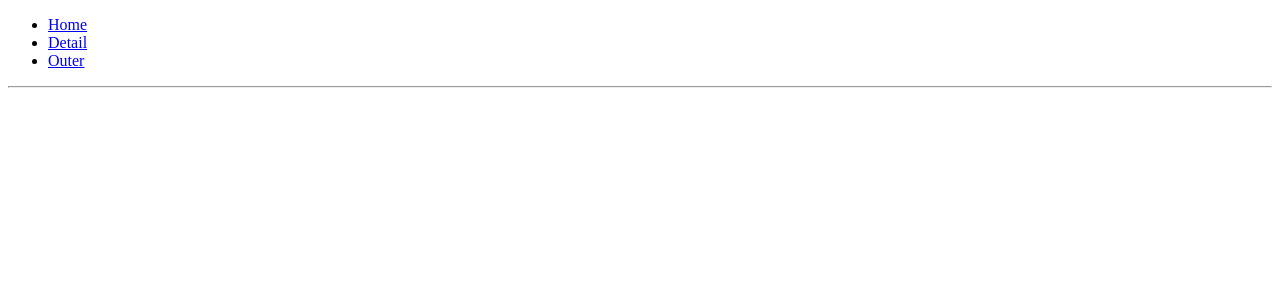
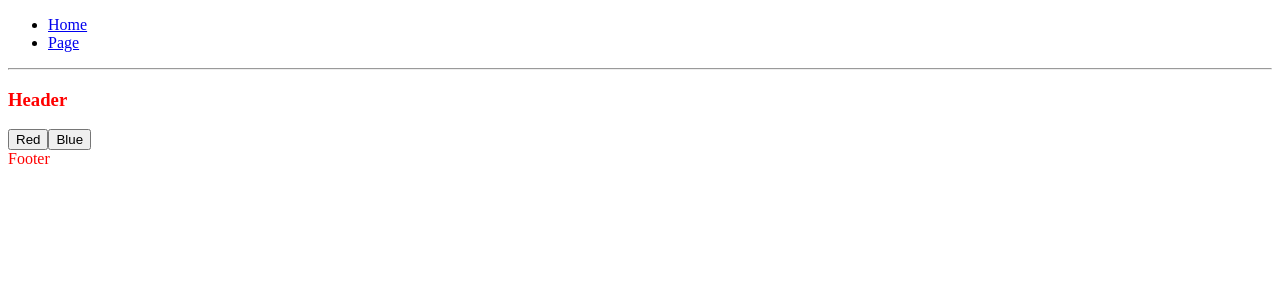
Before and after one commit to ZhoodJ/react-demo, a React app: page /page in a window 1280 px wide. Shown: the top 300 px of the page. Built offline with nearby package versions, Linux system fonts and the light colour scheme; the HTML template or start-up script is replaced by a standard one.

Commit message:
整合redux

```diff
--- /dev/null
+++ b/src/component/Body.jsx
@@ -0,0 +1,38 @@
+import React, {Component} from "react";
+import {connect} from "react-redux";
+
+class Body extends Component {
+
+    handleSwitchColor(color) {
+        if (this.props.onSwitchColor) {
+            this.props.onSwitchColor(color)
+        }
+    }
+
+    render() {
+        return (
+            <div>
+                <button onClick={this.handleSwitchColor.bind(this, "red")}>Red</button>
+                <button onClick={this.handleSwitchColor.bind(this, "blue")}>Blue</button>
+            </div>
+        )
+    }
+}
+
+const mapStateToProps = (state) => {
+    return {
+        themeColor: state.themeColor
+    }
+}
+
+const mapDispatchToProps = (dispatch) => {
+    return {
+        onSwitchColor: (color) => {
+            dispatch({type: 'CHANGE_COLOR', themeColor: color})
+        }
+    }
+}
+
+Body = connect(mapStateToProps, mapDispatchToProps)(Body);
+
+export default Body;
--- a/src/component/Detail.jsx
+++ /dev/null
@@ -1,10 +0,0 @@
-import React,{Component} from "react";
-import WrapWithData from "./WrapWithData.jsx";
-
-class Detail extends Component{
-    render(){
-        return <div>{this.props.data}</div>
-    }
-}
-
-export default WrapWithData(Detail,"hello");
--- /dev/null
+++ b/src/component/Footer.jsx
@@ -0,0 +1,20 @@
+import React, {Component} from "react";
+import {connect} from "react-redux";
+
+class Footer extends Component {
+
+    render() {
+        return (
+            <footer style={{color: this.props.themeColor}}>Footer</footer>
+        )
+    }
+}
+
+const mapStateToProps = (state) => {
+    return {
+        themeColor: state.themeColor
+    }
+}
+Footer = connect(mapStateToProps)(Footer)
+
+export default Footer;
--- /dev/null
+++ b/src/component/Header.jsx
@@ -0,0 +1,20 @@
+import React, {Component} from "react";
+import {connect} from "react-redux";
+
+class Header extends Component {
+
+    render() {
+        return (
+            <h3 style={{color: this.props.themeColor}}>Header</h3>
+        )
+    }
+}
+
+const mapStateToProps = (state) => {
+    return {
+        themeColor: state.themeColor
+    }
+}
+Header = connect(mapStateToProps)(Header)
+
+export default Header;
--- a/src/component/Inner.jsx
+++ /dev/null
@@ -1,17 +0,0 @@
-import React, {Component} from "react";
-import PropTypes from "prop-types";
-
-class Inner extends Component {
-
-    render() {
-        return (
-            <div style={{color: this.context.themeColor}}>内部组件</div>
-        )
-    }
-}
-
-Inner.contextTypes = {
-    themeColor: PropTypes.string
-}
-
-export default Inner;
--- a/src/component/Outer.jsx
+++ /dev/null
@@ -1,27 +0,0 @@
-import React, {Component} from "react";
-import PropTypes from "prop-types";
-import Inner from "./Inner.jsx";
-
-class Outer extends Component {
-
-    constructor() {
-        super();
-        this.state = {themeColor: "red"};
-    }
-
-    getChildContext() {
-        return {themeColor: this.state.themeColor}
-    }
-
-    render() {
-        return (
-            <Inner/>
-        )
-    }
-}
-
-Outer.childContextTypes = {
-    themeColor: PropTypes.string
-}
-
-export default Outer;
--- /dev/null
+++ b/src/component/Page.jsx
@@ -0,0 +1,19 @@
+import React, {Component} from "react";
+import Header from "./Header.jsx";
+import Body from "./Body.jsx";
+import Footer from "./Footer.jsx";
+
+class Home extends Component {
+
+    render() {
+        return (
+            <div>
+                <Header/>
+                <Body/>
+                <Footer/>
+            </div>
+        )
+    }
+}
+
+export default Home;
--- a/src/component/WrapWithData.jsx
+++ /dev/null
@@ -1,22 +0,0 @@
-import React, {Component} from "react";
-
-export default (WrapedComponent, name) => {
-
-    class NewComponent extends Component {
-
-        constructor() {
-            super();
-            this.state = {data: null}
-        }
-
-        componentDidMount() {
-            this.setState({data: name})
-        }
-
-        render() {
-            return <WrapedComponent data={this.state.data}/>
-        }
-    }
-
-    return NewComponent;
-}
--- a/src/index.jsx
+++ b/src/index.jsx
@@ -1,22 +1,39 @@
 import React from "react";
 import ReactDOM from "react-dom";
 import Home from "./component/Home.jsx";
-import Detail from "./component/Detail.jsx";
-import Outer from "./component/Outer.jsx";
+import Page from "./component/Page.jsx";
 import {BrowserRouter, Link, Route} from "react-router-dom";
+import {createStore} from "redux";
+import {Provider} from "react-redux";
+
+const themeReducer = (state, action) => {
+    if (!state) {
+        return {
+            themeColor: 'red'
+        }
+    }
+    switch (action.type) {
+        case 'CHANGE_COLOR':
+            return {...state, themeColor: action.themeColor}
+        default:
+            return state
+    }
+}
+
+const store = createStore(themeReducer);
 
 ReactDOM.render((
+    <Provider store={store}>
         <BrowserRouter>
             <div>
                 <ul>
                     <li><Link to="/">Home</Link></li>
-                <li><Link to="/detail">Detail</Link></li>
-                <li><Link to="/outer">Outer</Link></li>
+                    <li><Link to="/page">Page</Link></li>
                 </ul>
                 <hr/>
                 <Route exact path="/" component={Home}/>
-            <Route path="/detail" component={Detail}/>
-            <Route path="/outer" component={Outer}/>
+                <Route path="/page" component={Page}/>
             </div>
         </BrowserRouter>
+    </Provider>
 ), document.getElementById("root"));
```
Lines whose indentation alone changed are shown as unchanged.
